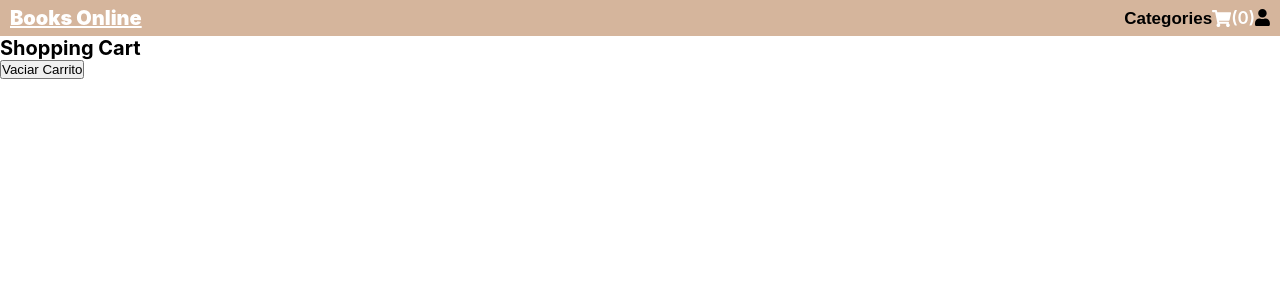
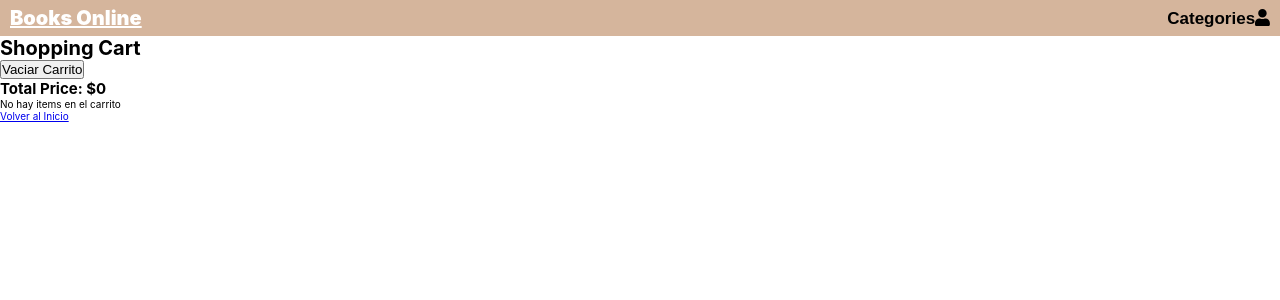
Before and after one commit to benjabarreiro/books-online, a React (Create React App) app: page /cart in a window 1280 px wide. Shown: the top 300 px of the page. Built offline with nearby package versions, Linux system fonts and the light colour scheme.

Commit message:
Cart View + Rendering

```diff
--- /dev/null
+++ b/src/components/CartItem/CartItem.js
@@ -0,0 +1,16 @@
+import React, { useContext } from "react";
+import ItemCount from "../ItemCount/ItemCount";
+import { CartContext } from "../../context/CartContext";
+
+export default function CartItem({ quantity, title, id, price }) {
+  const { removeItem } = useContext(CartContext);
+  return (
+    <div>
+      <p>{title}</p>
+      <p>Quantity: {quantity}</p>
+      <p>Unit Price: ${price}</p>
+      <p>Selected Quantity Price: ${price * quantity}</p>
+      <button onClick={() => removeItem(id)}>Eliminar</button>
+    </div>
+  );
+}
--- a/src/components/ItemCount/ItemCount.js
+++ b/src/components/ItemCount/ItemCount.js
@@ -1,17 +1,17 @@
 import React from "react";
 import "./ItemCount.css";
 
-export default function ItemCount({ decrease, stock, add, increase, onAdd, addCart }) {
+export default function ItemCount({ decrease, stock, add, increase, onAdd, addCart, id }) {
   return (
     <div className="itemCount">
         <div className="quantityContainer">
-          <span onClick={decrease} className="counter">
+          <span onClick={() => decrease(id)} className="counter">
             -
           </span>
           <span className="quantity">
             {stock !== 0 ? add : "No hay stock"}
           </span>
-          <span onClick={increase} className="counter">
+          <span onClick={() => increase(id)} className="counter">
             +
           </span>
         </div>
--- a/src/components/NavBar/NavBar.js
+++ b/src/components/NavBar/NavBar.js
@@ -10,9 +10,10 @@ import DropdownButton from "react-bootstrap/DropdownButton";
 import Dropdown from "react-bootstrap/Dropdown";
 import { useContext } from "react";
 import { CartContext } from "../../context/CartContext";
+import { Fragment } from "react";
 
 export const NavBar = () => {
-  const {itemCount} = useContext(CartContext);
+  const {itemCount, cart} = useContext(CartContext);
   const ecommerceName = "Books Online";
 
   return (
@@ -35,7 +36,10 @@ export const NavBar = () => {
             </Link>
           </Dropdown.Item>
         </DropdownButton>
-        <FontAwesomeIcon className="link" icon={faShoppingCart} /> ({itemCount()})
+        { cart.length >= 1 ?
+        ( <Fragment>
+          <FontAwesomeIcon className="link" icon={faShoppingCart} /><span>({itemCount()})</span>
+        </Fragment> ) : ('')}
         <DropdownButton id="dropdown-item-button" title={<FontAwesomeIcon icon={faUser} />}>
           <Dropdown.Item id="dropdown-content"><Link id="dropdown-link" to="/register">
               Register
--- a/src/context/CartContext.js
+++ b/src/context/CartContext.js
@@ -25,6 +25,10 @@ export const CartProvider = ({ children }) => {
     return cart.reduce((acc, item) => (acc += item.quantity), 0);
   };
 
+  const totalPrice = () => {
+    return cart.reduce((acc, item) => (acc += item.quantity * item.price), 0);
+  }
+
   const removeItem = (id) => {
     const newCart = cart.filter((item) => item.id !== id);
     setCart(newCart);
@@ -36,7 +40,7 @@ export const CartProvider = ({ children }) => {
 
   return (
     <CartContext.Provider
-      value={{ cart, qty, setQty, addItem, itemCount, removeItem, clear, isInCart }}
+      value={{ cart, qty, setQty, addItem, itemCount, totalPrice, removeItem, clear, isInCart }}
     >
       {children}
     </CartContext.Provider>
--- a/src/pages/Cart.js
+++ b/src/pages/Cart.js
@@ -1,23 +1,38 @@
-import React from "react";
+import React, { Fragment } from "react";
 import { useContext } from "react";
 import { CartContext } from "../context/CartContext";
+import CartItem from "../components/CartItem/CartItem";
+import { Link } from "react-router-dom";
 
 export default function Cart() {
-  const { cart, removeItem, clear } = useContext(CartContext);
+  const { cart, clear, totalPrice } = useContext(
+    CartContext
+  );
 
   return (
-    <div>
+    <Fragment>
       <h1>Shopping Cart</h1>
       <button onClick={clear}>Vaciar Carrito</button>
-      {cart.map((element) => {
-        return (
-          <div key={element.id}>
-            <p>{element.title}</p>
-            <p>{element.quantity}</p>
-            <button onClick={() => removeItem(element.id)}>Eliminar</button>
-          </div>
-        );
-      })}
-    </div>
+      <h2>Total Price: ${totalPrice()}</h2>
+      {cart.length < 1 ? (
+        <Fragment>
+          <p>No hay items en el carrito</p>
+          <Link to="/">Volver al Inicio</Link>
+        </Fragment>
+      ) : (
+        cart.map((element) => {
+          return (
+            <CartItem
+              key={element.id}
+              title={element.title}
+              quantity={element.quantity}
+              price={element.price}
+              stock={element.stock}
+              id={element.id}
+            />
+          );
+        })
+      )}
+    </Fragment>
   );
 }
```
Also changed, not shown: src/components/ItemDetail/ItemDetail.js (line endings or trailing spaces).
